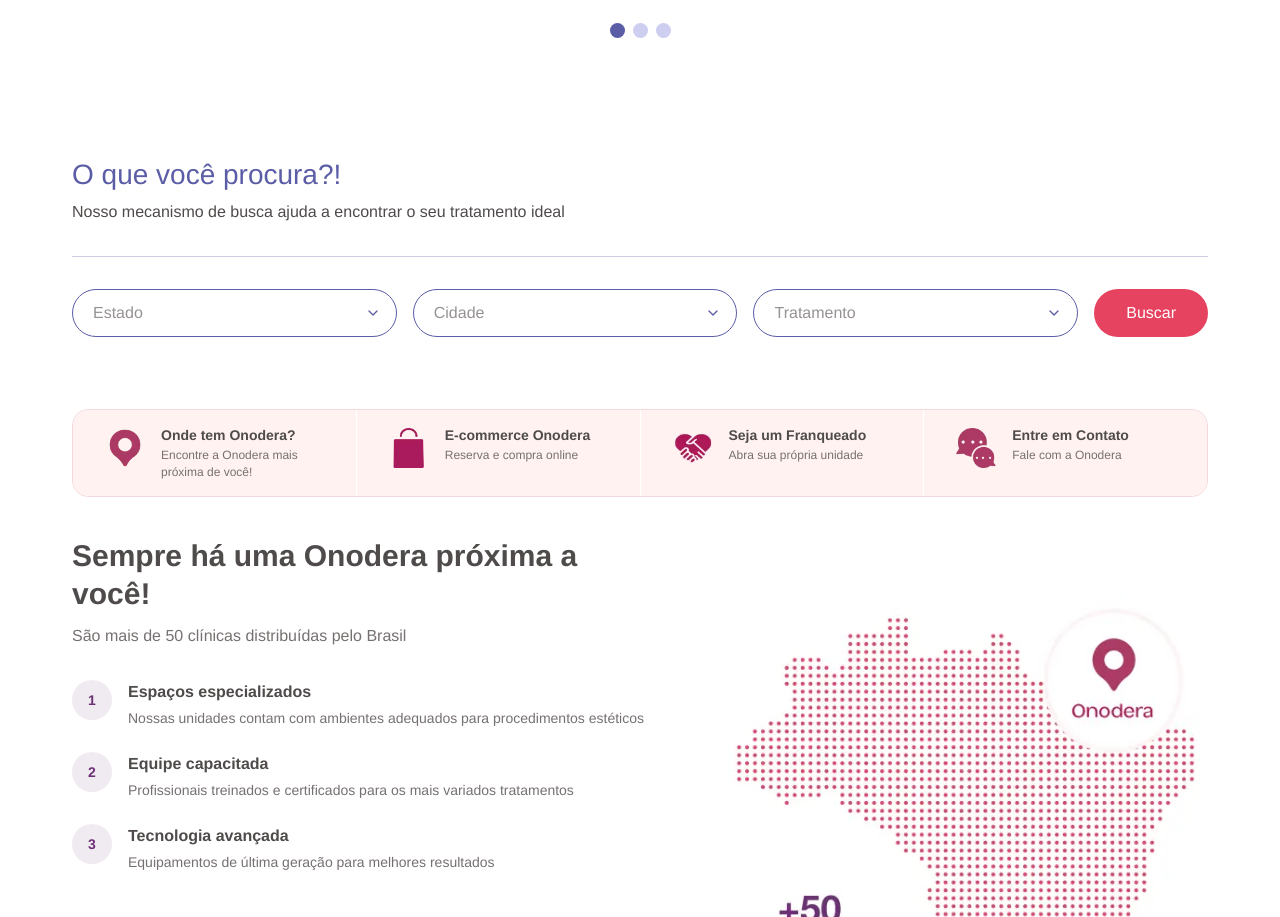
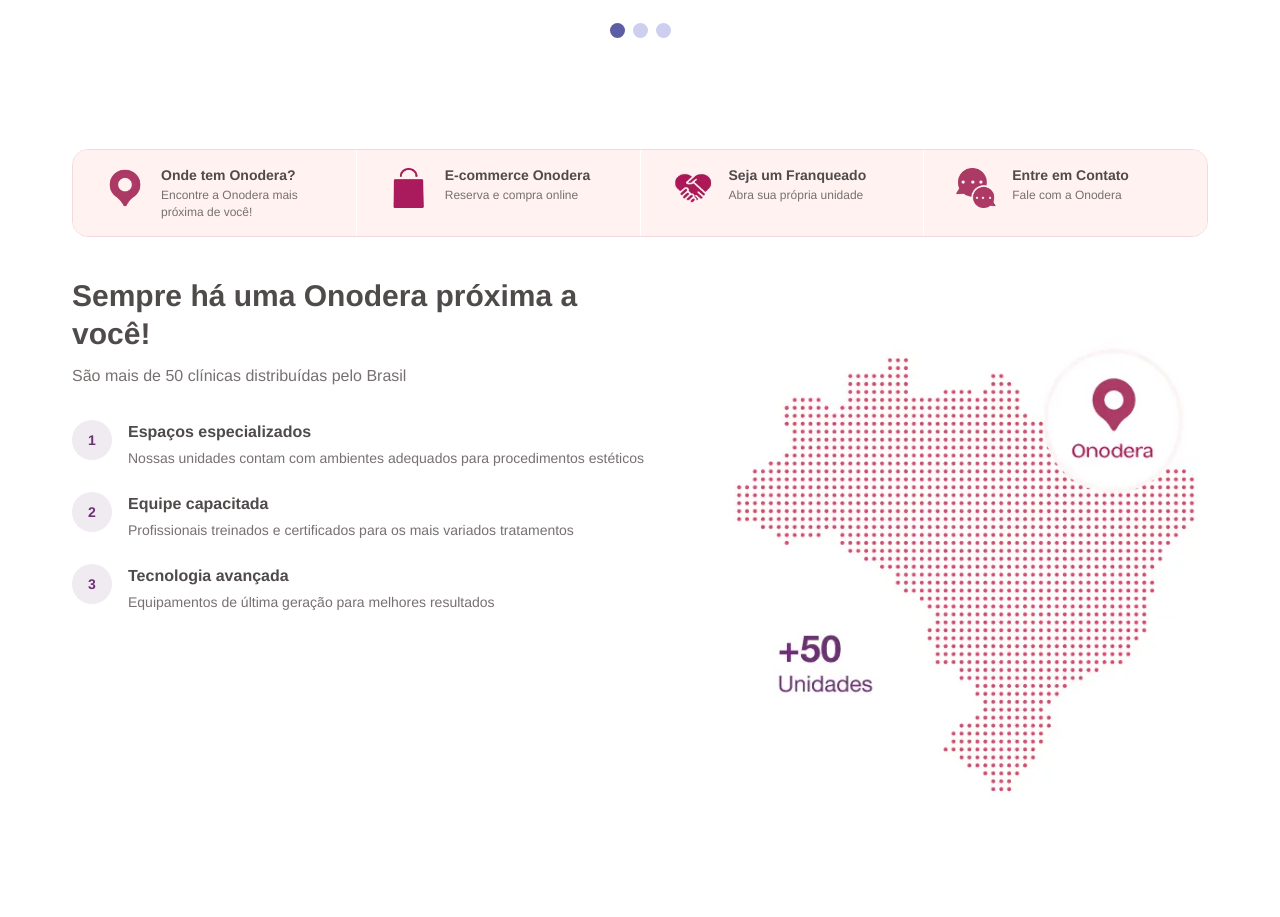
Before and after one commit to EducLead01/CR-Saude-e-Estetica, a Next.js app: page / in a window 1280 px wide. Shown: the part 1528-2445 px from the top of the page. Built offline with nearby package versions, Linux system fonts and the light colour scheme.

Commit message:
Remove seção de busca (SearchSection) da página principal

```diff
--- a/src/app/page.tsx
+++ b/src/app/page.tsx
@@ -2,7 +2,6 @@
 import { HeroSection } from "@/components/HeroSection";
 import { StatsSection } from "@/components/StatsSection";
 import { TreatmentsSection } from "@/components/TreatmentsSection";
-import { SearchSection } from "@/components/SearchSection";
 import { LocationsSection } from "@/components/LocationsSection";
 import { TestimonialsSection } from "@/components/TestimonialsSection";
 import { BannerSection } from "@/components/BannerSection";
@@ -19,7 +18,6 @@
         <HeroSection />
         <StatsSection />
         <TreatmentsSection />
-        <SearchSection />
         <LocationsSection />
         <TestimonialsSection />
         <BannerSection />
```
